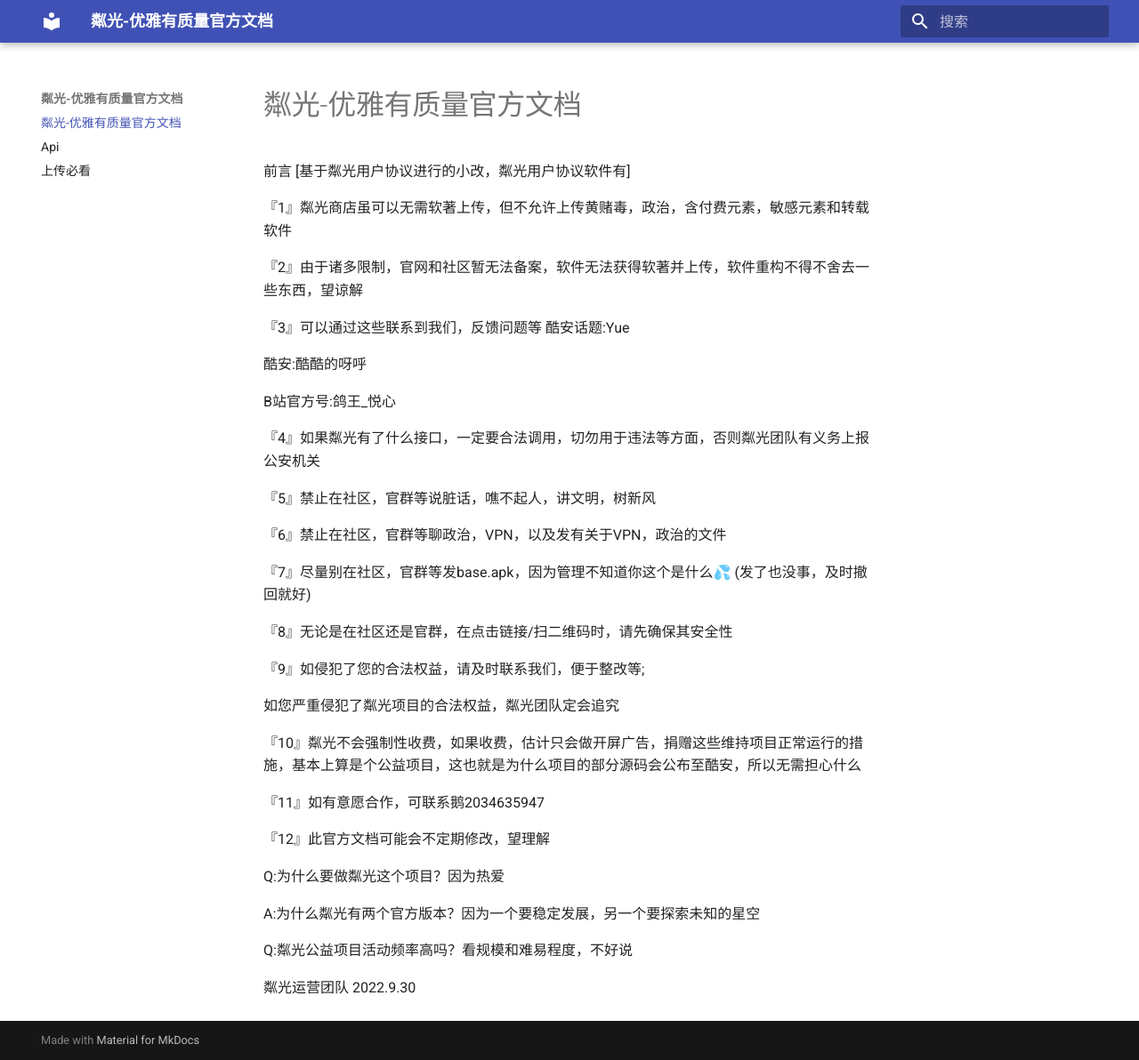
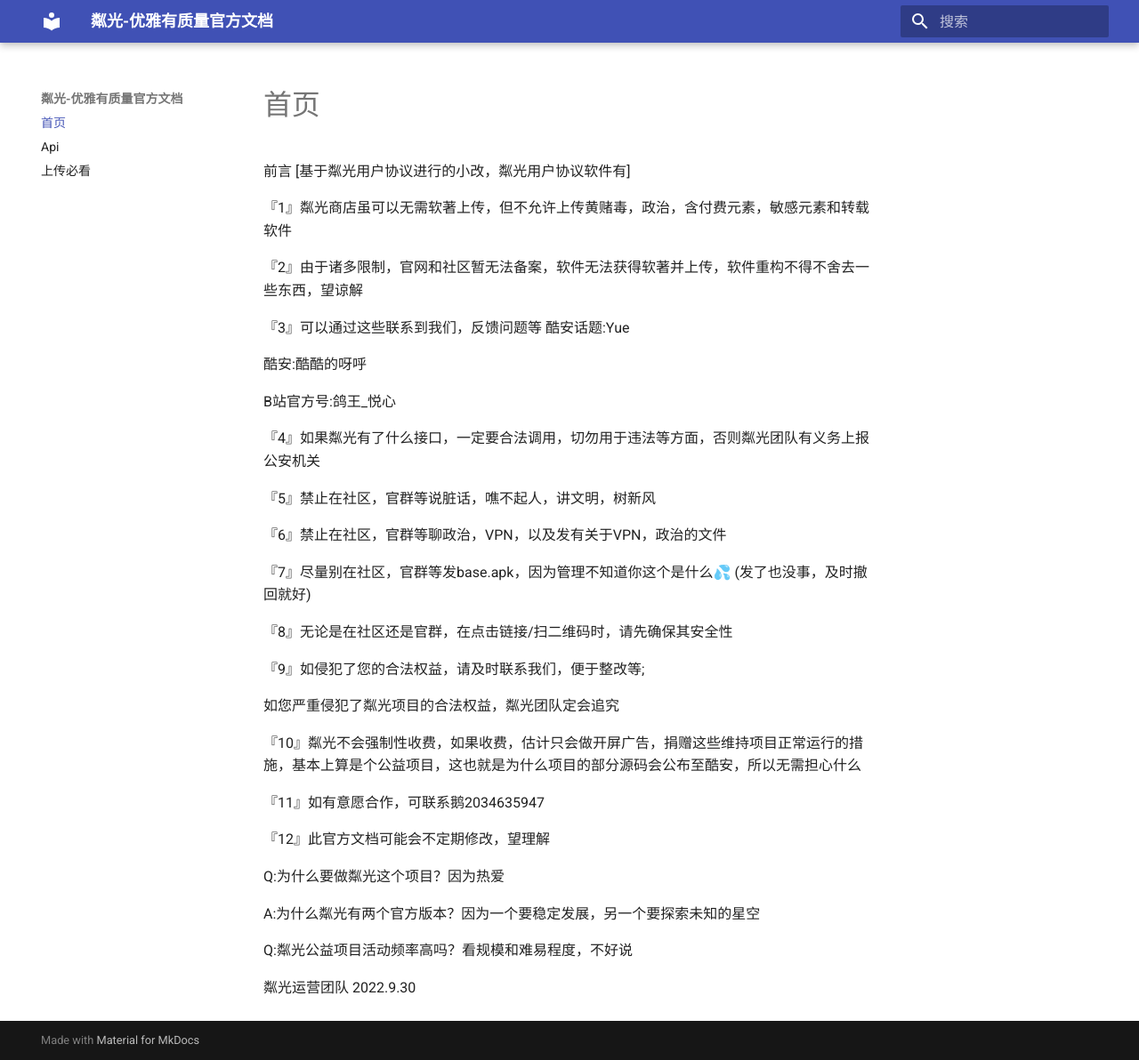
Before and after one commit to Sparklingst/docs, an MkDocs documentation site: the page built from docs/index.md, in a window 1280 px wide and 1192 px high. Shown: the whole window at 89% size. Built offline with MkDocs 1.6.1 and Material for MkDocs 9.7.7, drawn with Linux system fonts in a browser that asks for light colours.

Commit message:
Update index.md

```diff
--- a/docs/index.md
+++ b/docs/index.md
@@ -1,4 +1,4 @@
-# 粼光-优雅有质量官方文档
+# 首页
 前言
 [基于粼光用户协议进行的小改，粼光用户协议软件有]
 
```
